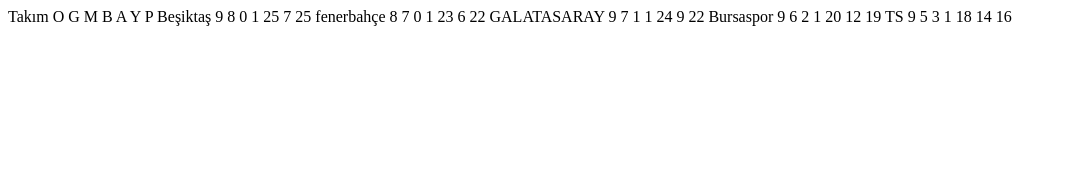
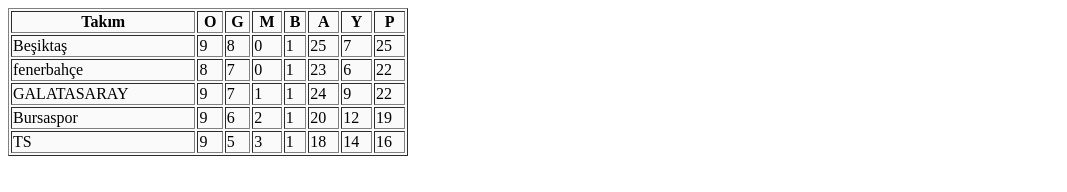
Before and after one commit to mehmetA58/HTML_CSS_BOOTSTRAP, a plain HTML site: page ligTablosu.html in a window 1280 px wide. Shown: the whole page, without its empty margins (0-1067 px from the left). Drawn offline with Linux system fonts and the light colour scheme.

Commit message:
ödev1sonrası

```diff
--- a/ligTablosu.html
+++ b/ligTablosu.html
@@ -4,9 +4,18 @@
     <meta charset="UTF-8" />
     <meta http-equiv="X-UA-Compatible" content="IE=edge" />
     <meta name="viewport" content="width=device-width, initial-scale=1.0" />
-    <title>Document</title>
+    <title>Lig Fikstür</title>
+    <style>
+      body {
+        font-family: "Times New Roman", serif;
+      }
+      table {
+        width: 400px;
+        background-color: rgba(250, 249, 249, 0.849);
+    </style>
   </head>
   <body>
+    <table border="1">
       <thead>
         <tr>
           <th>Takım</th>
@@ -71,5 +80,7 @@
           <td>16</td>
         </tr>
       </tbody>
+      <tfoot></tfoot>
+    </table>
   </body>
 </html>
```
Lines whose indentation alone changed are shown as unchanged.
